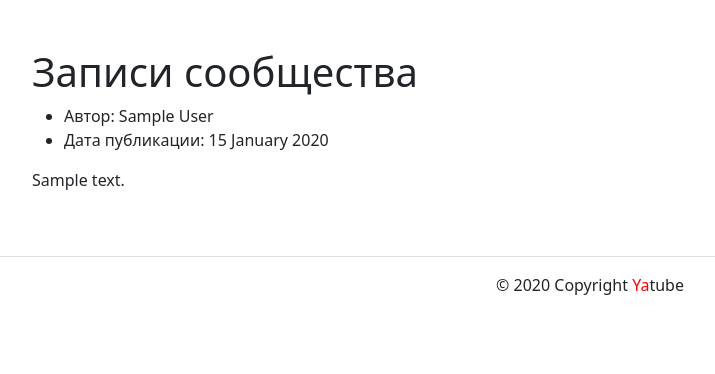
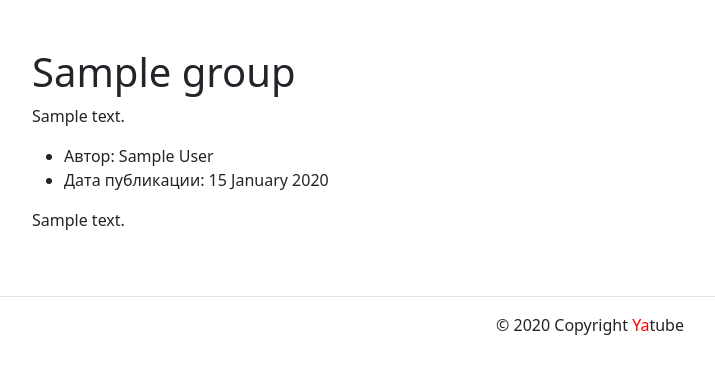
Before and after one commit to JRushFobos/hw02_community, a Django app: a page that uses yatube/templates/posts/group_list.html in a window 1280 px wide. Shown: the part 56-430 px from the top of the page, without its empty margins (50-765 px from the left). Run offline with Django 4.2, Linux system fonts and the light colour scheme; tables that the repository leaves empty hold one stand-in row (values such as "Sample post"); some libraries are stand-ins or nearby versions.

Commit message:
project ready for review #6

```diff
--- a/yatube/templates/posts/group_list.html
+++ b/yatube/templates/posts/group_list.html
@@ -1,11 +1,12 @@
 {% extends 'base.html' %}
 
 {% block title %}
-  Страница сообщества
+  Записи сообщества {{ group.title }}
 {% endblock %}
 
 {% block content %}
-  <h1>Записи сообщества</h1>
+  <h1> {{ group.title }}</h1>
+  <p>{{ group.description }}</p>
   {% for post in posts %}
     <article>
       <ul>
@@ -18,5 +19,6 @@
       </ul>
     <p>{{ post.text|linebreaksbr }}</p>
     </article>
+    {% if not forloop.last %}<hr>{% endif %}
   {% endfor %}
 {% endblock %}
--- a/yatube/templates/posts/index.html
+++ b/yatube/templates/posts/index.html
@@ -20,8 +20,7 @@
     {% if post.group %}
     <a href="{% url 'posts:group_list' post.group.slug %}">все записи группы</a>
     {% endif %}
-    {% if not forloop.last %}
     </article>
-    <hr>{% endif %}
+    {% if not forloop.last %}<hr>{% endif %}
   {% endfor %}
 {% endblock %}
```
